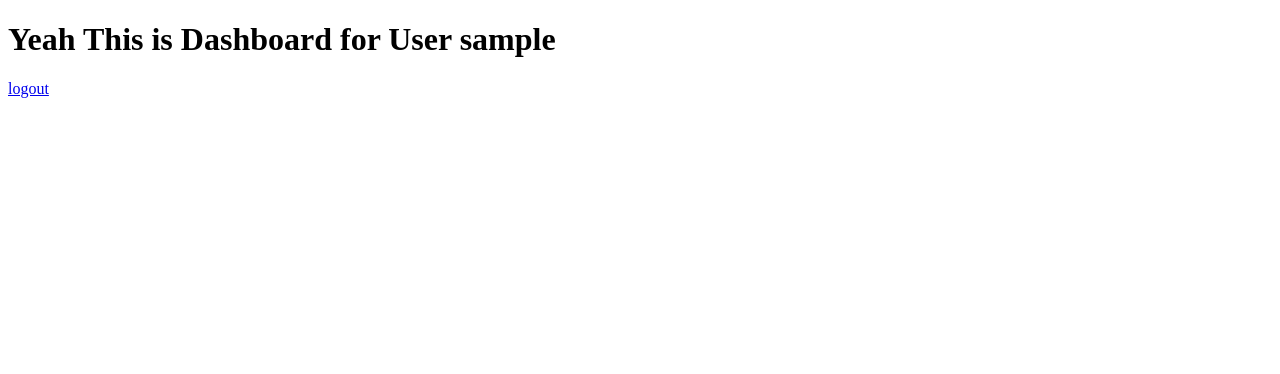
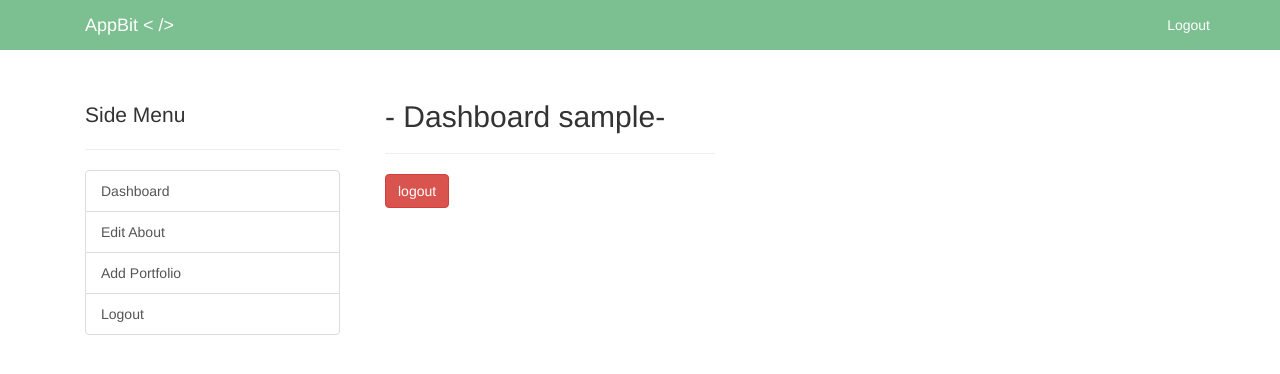
Before and after one commit to aji-pratama/simple-web-django-auth, a Django app: page /dashboard/ in a window 1280 px wide. Shown: the top 374 px of the page. Run offline with Django 3.2, Linux system fonts and the light colour scheme; the visitor is signed in with stand-in values (Sample User, id 1); parts of the project's set-up code (start-up, migrations or seed data) failed here and were passed over; some libraries are stand-ins or nearby versions.

Commit message:
dashboard and frontpages web

```diff
--- a/djauth/views.py
+++ b/djauth/views.py
@@ -1,6 +1,6 @@
 from django.http import HttpResponse, HttpResponseRedirect
 from django.shortcuts import render_to_response
-from .models import About, Post, Komentar, Gambar
+from .models import About, Komentar, Gambar
 
 from django.template import RequestContext
 from django.contrib.auth.models import *
@@ -26,7 +26,7 @@ def login(request):
 @login_required
 def dashboard(request):
     if request.user.is_authenticated():
-        return render_to_response('dashboard.html', locals(), context_instance=RequestContext(request))
+        return render_to_response('admin/dashboard.html', locals(), context_instance=RequestContext(request))
     return HttpResponse('Hanya bisa di askses oleh User')
 
 def logout(request):
@@ -52,8 +52,13 @@ def register(request):
     return render_to_response('register.html', locals(), context_instance=RequestContext(request))
 
 def about(request):
-    about = About.objects.get(id=1)
-    return render_to_response('about.html', locals(), context_instance=RequestContext(request))
+    try:
+        about = About.objects.get(id=1)
+        return render_to_response('about.html', locals(), context_instance=RequestContext(request))
+    except Exception, err:
+        about = False
+        return render_to_response('about.html', locals(), context_instance=RequestContext(request))
+
 
 def about_detail(request):
     about = About.objects.get(id=1)
@@ -78,8 +83,11 @@ def about_komentar(request):
     return HttpResponse('Hanya bisa di askses oleh User')
 
 def portfolio(request):
+    gambar = Gambar.objects.all()
+    # komentator = Komentar.objects.filter(untuk='komentar')
     return render_to_response('portfolio.html', locals(), context_instance=RequestContext(request))
 
+@login_required
 def upload_gambar(request):
     if request.POST:
         nama = request.POST.get('nama')
@@ -89,8 +97,8 @@ def upload_gambar(request):
         image_result = open('media/image_upload/%s' % gambar,'wb')
         image_result.write(gambar.read())
 
-        return render_to_response('portfolio.html', locals(), context_instance=RequestContext(request))
-    return render_to_response('upload_gambar.html', locals(), context_instance=RequestContext(request))
+        return render_to_response('admin/upload_gambar.html', locals(), context_instance=RequestContext(request))
+    return render_to_response('admin/upload_gambar.html', locals(), context_instance=RequestContext(request))
 
 
 
--- a/media/css/style1.css
+++ b/media/css/style1.css
@@ -2,10 +2,19 @@
   background-color: #5fcf80;
 }
 
+.nav-main-admin{
+  background-color: #7cbf90;
+}
+
+
 .main-container{
-  margin-top: 60px;
+  margin-top: 80px;
 }
 
 .nav-main a{
   color: #ffffff;
 }
+
+.nav-main-admin a{
+  color: #ffffff;
+}
--- a/templates/about.html
+++ b/templates/about.html
@@ -1,8 +1,14 @@
 {% extends "base.html" %}
 {% block content %}
+  {% if about %}
   <h3>{{ about.title }}</h3>
   <p>
     {{ about.desc }}
   </p>
   <a href="{% url about_detail %}">detail</a>
+  {% else %}
+  <p>
+    Tidak ada Data
+  </p>
+  {% endif %}
 {% endblock %}
--- /dev/null
+++ b/templates/admin/base_admin.html
@@ -0,0 +1,52 @@
+<!DOCTYPE html>
+<html>
+<head>
+  <meta charset="utf-8">
+  <title>AppBit</title>
+  <link rel="stylesheet" href="{{ MEDIA_URL }}css/bootstrap.min.css" media="screen" title="no title">
+  <link rel="stylesheet" href="{{ MEDIA_URL }}css/style1.css" media="screen" title="no title">
+<style media="screen">
+
+</style>
+</head>
+<body>
+
+  <nav class="nav-main-admin navbar-fixed-top" role="navigation">
+    <div class="container">
+      <div class="navbar-header">
+        <a class="navbar-brand" href="{% url index %}">AppBit < /></a>
+      </div>
+      <div class="collapse navbar-collapse" id="bs-example-navbar-collapse-1">
+        <ul class="nav navbar-nav">
+          <li><a href="#"></a></li>
+          <li><a href="#"></a></li>
+          <li><a href="#"></a></li>
+        </ul>
+
+        <ul class="nav navbar-nav navbar-right">
+          <li><a href="{% url logout %}"> Logout</a></li>
+        </ul>
+      </div>
+    </div>
+  </nav>
+
+  <div class="main-container container">
+    <div class="col-md-3">
+        <h2 class="lead">Side Menu</h2><hr>
+        <div class="list-group">
+            <a href="{% url dashboard %}" class="list-group-item">Dashboard</a>
+            <a href="#" class="list-group-item">Edit About</a>
+            <a href="{% url upload_gambar %}" class="list-group-item">Add Portfolio</a>
+            <a href="{% url logout %}" class="list-group-item">Logout</a>
+        </div>
+    </div>
+
+    <div class="col-md-6">
+
+      {% block content %}
+      {% endblock %}
+    </div>
+  </div>
+
+</body>
+</html>
--- /dev/null
+++ b/templates/admin/dashboard.html
@@ -0,0 +1,9 @@
+{% extends "admin/base_admin.html" %}
+{% block content %}
+<div class="col-md-8">
+  <h2>- Dashboard {{ request.user.username }}-</h2><hr>
+  <div class="">
+    <a class="btn btn-danger" href="{% url logout %}">logout</a>
+  </div>
+</div>
+{% endblock %}
--- a/templates/dashboard.html
+++ /dev/null
@@ -1,13 +0,0 @@
-<!DOCTYPE html>
-<html>
-  <head>
-    <meta charset="utf-8">
-    <title>This is Dashboard</title>
-  </head>
-  <body>
-    <h1>Yeah This is Dashboard for User {{ request.user.username }}</h1>
-    <div class="">
-      <a href="{% url logout %}">logout</a>
-    </div>
-  </body>
-</html>
```
Also changed, not shown: templates/admin/upload_gambar.html (added, +20 -0 lines), templates/login.html (+14 -8 lines), templates/portfolio.html (+6 -1 lines), templates/register.html (+25 -8 lines), templates/upload_gambar.html (deleted, +0 -10 lines), media/image_upload/conference-room-768441_640.jpg (added), media/image_upload/desk-691808_1280.jpg (added), media/image_upload/lampue.jpg (deleted).
